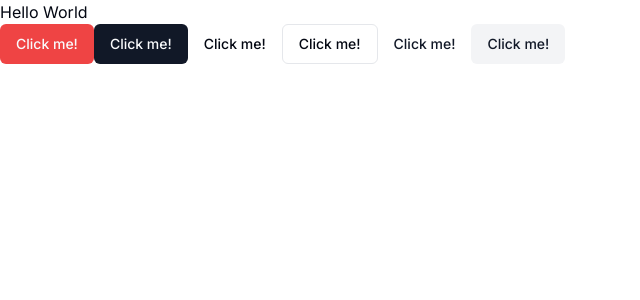
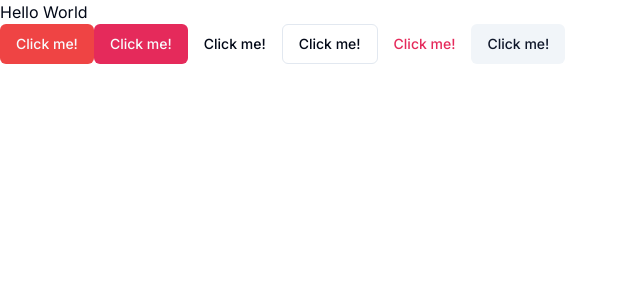
Before and after one commit to mateuszmanczak04/portfolio-website, a Next.js app: page / in a window 1280 px wide. Shown: the top 300 px of the page, without its empty margins (0-640 px from the left). Built offline with nearby package versions, Linux system fonts and the light colour scheme.

Commit message:
change primary theme color

```diff
--- a/src/app/globals.css
+++ b/src/app/globals.css
@@ -5,64 +5,56 @@
 @layer base {
   :root {
     --background: 0 0% 100%;
-    --foreground: 224 71.4% 4.1%;
+    --foreground: 222.2 84% 4.9%;
 
     --card: 0 0% 100%;
-    --card-foreground: 224 71.4% 4.1%;
+    --card-foreground: 222.2 84% 4.9%;
 
     --popover: 0 0% 100%;
-    --popover-foreground: 224 71.4% 4.1%;
+    --popover-foreground: 222.2 84% 4.9%;
 
-    --primary: 220.9 39.3% 11%;
-    --primary-foreground: 210 20% 98%;
+    /* --primary: 221.2 83.2% 53.3%; */
+    --primary: 344.2 78% 53%;
+    --primary-foreground: 210 40% 98%;
 
-    --secondary: 220 14.3% 95.9%;
-    --secondary-foreground: 220.9 39.3% 11%;
+    --secondary: 210 40% 96.1%;
+    --secondary-foreground: 222.2 47.4% 11.2%;
 
-    --muted: 220 14.3% 95.9%;
-    --muted-foreground: 220 8.9% 46.1%;
+    --muted: 210 40% 96.1%;
+    --muted-foreground: 215.4 16.3% 46.9%;
 
-    --accent: 220 14.3% 95.9%;
-    --accent-foreground: 220.9 39.3% 11%;
+    --accent: 210 40% 96.1%;
+    --accent-foreground: 222.2 47.4% 11.2%;
 
     --destructive: 0 84.2% 60.2%;
-    --destructive-foreground: 210 20% 98%;
+    --destructive-foreground: 210 40% 98%;
 
-    --border: 220 13% 91%;
-    --input: 220 13% 91%;
-    --ring: 224 71.4% 4.1%;
-
+    --border: 214.3 31.8% 91.4%;
+    --input: 214.3 31.8% 91.4%;
+    --ring: 221.2 83.2% 53.3%;
     --radius: 0.5rem;
   }
 
   .dark {
-    --background: 224 71.4% 4.1%;
-    --foreground: 210 20% 98%;
-
-    --card: 224 71.4% 4.1%;
-    --card-foreground: 210 20% 98%;
-
-    --popover: 224 71.4% 4.1%;
-    --popover-foreground: 210 20% 98%;
-
-    --primary: 210 20% 98%;
-    --primary-foreground: 220.9 39.3% 11%;
-
-    --secondary: 215 27.9% 16.9%;
-    --secondary-foreground: 210 20% 98%;
-
-    --muted: 215 27.9% 16.9%;
-    --muted-foreground: 217.9 10.6% 64.9%;
-
-    --accent: 215 27.9% 16.9%;
-    --accent-foreground: 210 20% 98%;
-
+    --background: 222.2 84% 4.9%;
+    --foreground: 210 40% 98%;
+    --card: 222.2 84% 4.9%;
+    --card-foreground: 210 40% 98%;
+    --popover: 222.2 84% 4.9%;
+    --popover-foreground: 210 40% 98%;
+    --primary: 217.2 91.2% 59.8%;
+    --primary-foreground: 222.2 47.4% 11.2%;
+    --secondary: 217.2 32.6% 17.5%;
+    --secondary-foreground: 210 40% 98%;
+    --muted: 217.2 32.6% 17.5%;
+    --muted-foreground: 215 20.2% 65.1%;
+    --accent: 217.2 32.6% 17.5%;
+    --accent-foreground: 210 40% 98%;
     --destructive: 0 62.8% 30.6%;
-    --destructive-foreground: 210 20% 98%;
-
-    --border: 215 27.9% 16.9%;
-    --input: 215 27.9% 16.9%;
-    --ring: 216 12.2% 83.9%;
+    --destructive-foreground: 210 40% 98%;
+    --border: 217.2 32.6% 17.5%;
+    --input: 217.2 32.6% 17.5%;
+    --ring: 224.3 76.3% 48%;
   }
 }
 
```
